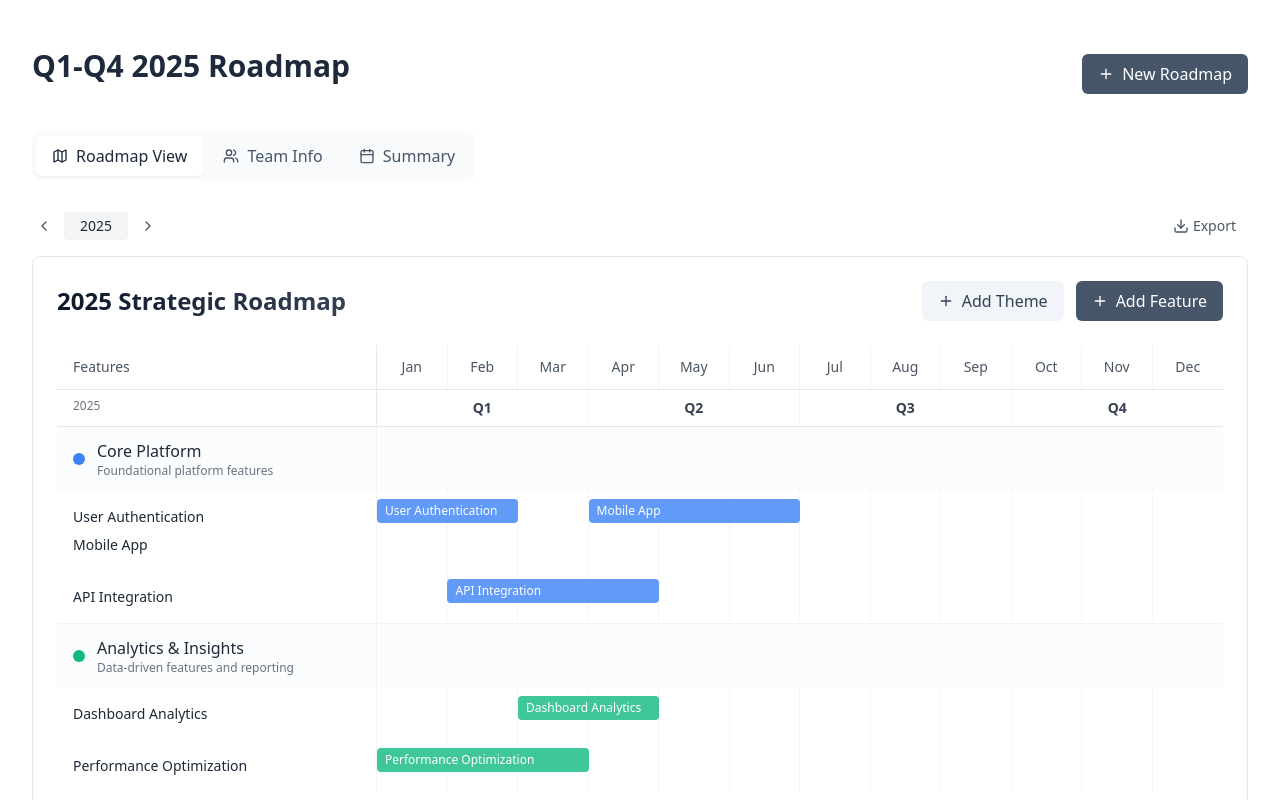
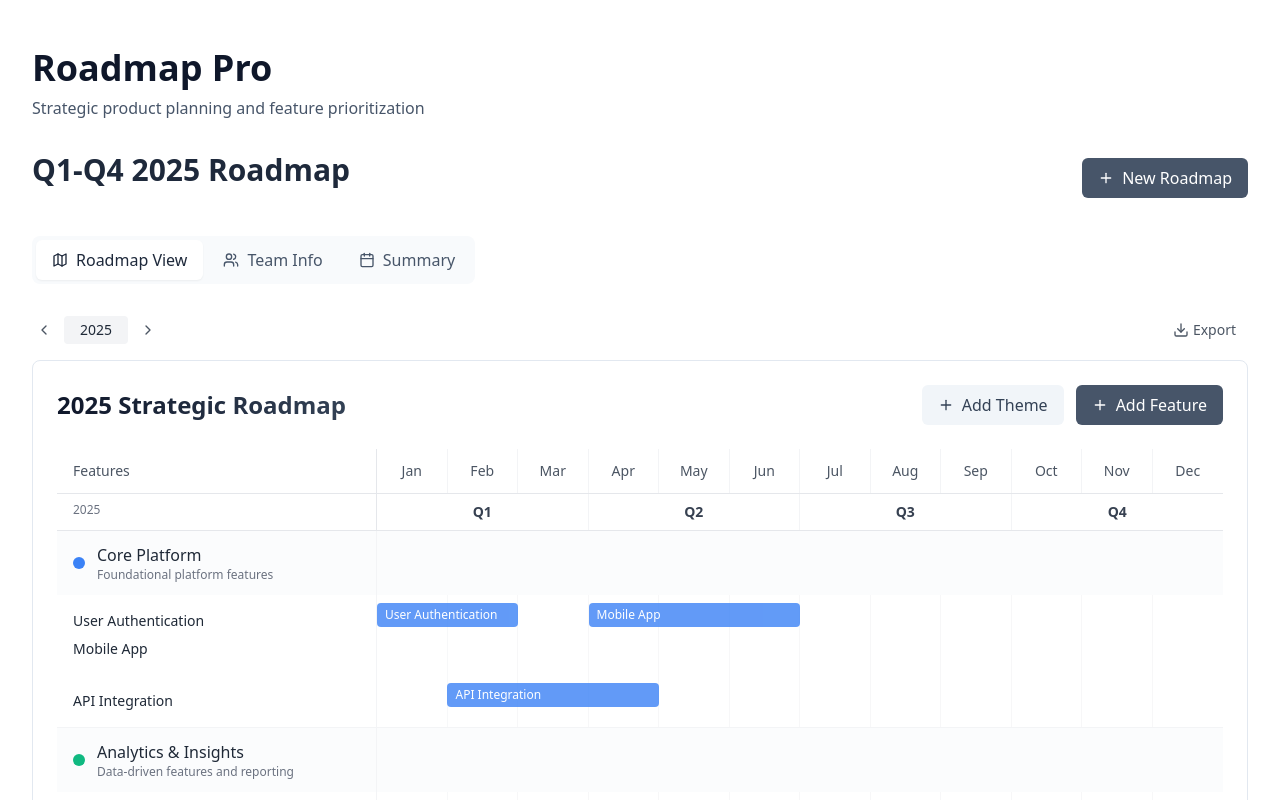
Before and after one commit to gomsg3/bolt-roadmap, a React (Vite) app: page / in a window 1280 px wide. Shown: the top 800 px of the page. Built offline with nearby package versions, Linux system fonts and the light colour scheme.

Commit message:
Add Roadmap Pro title to the top

```diff
--- a/src/App.tsx
+++ b/src/App.tsx
@@ -102,6 +102,12 @@ function App() {
   return (
     <div className="min-h-screen bg-white">
       <div className="container mx-auto px-8 py-12 max-w-8xl">
+        {/* App Title */}
+        <div className="mb-8">
+          <h1 className="text-4xl font-bold text-slate-900 mb-2">Roadmap Pro</h1>
+          <p className="text-slate-600">Strategic product planning and feature prioritization</p>
+        </div>
+
         {/* Header */}
         <div className="mb-8">
           {currentRoadmap ? (
```
